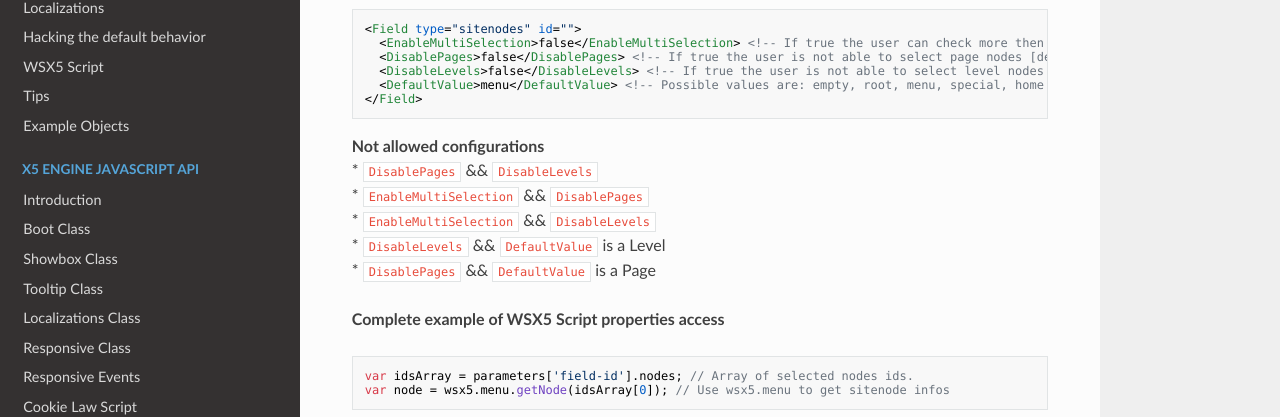
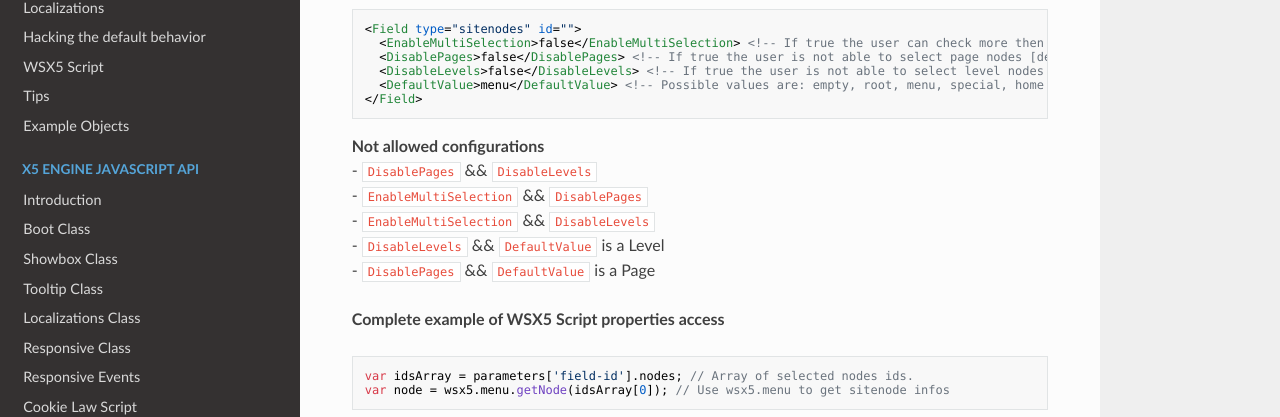
Before and after one commit to WebSiteX5/wsx5-developers-guide, an MkDocs documentation site: the page built from docs/optional-objects/user-input-fields.md, in a window 1280 px wide and 900 px high, scrolled down 9838 px. Shown: the part 97-514 px from the top of the window. Built offline with MkDocs 1.6.1, drawn with Linux system fonts in a browser that asks for light colours; nearby versions of some CDN libraries; old or Windows-style settings are respelled for this version of MkDocs.

Commit message:
Changed * with - for list

````diff
--- a/docs/optional-objects/user-input-fields.md
+++ b/docs/optional-objects/user-input-fields.md
@@ -460,11 +460,11 @@ Allows to choose one o more site nodes from the site map.
 ```
 
 **Not allowed configurations**
-* `DisablePages` && `DisableLevels`
-* `EnableMultiSelection` && `DisablePages`
-* `EnableMultiSelection` && `DisableLevels`
-* `DisableLevels` && `DefaultValue` is a Level
-* `DisablePages` && `DefaultValue` is a Page
+ - `DisablePages` && `DisableLevels`
+ - `EnableMultiSelection` && `DisablePages`
+ - `EnableMultiSelection` && `DisableLevels`
+ - `DisableLevels` && `DefaultValue` is a Level
+ - `DisablePages` && `DefaultValue` is a Page
 
 **Complete example of WSX5 Script properties access**
 ```js
````
